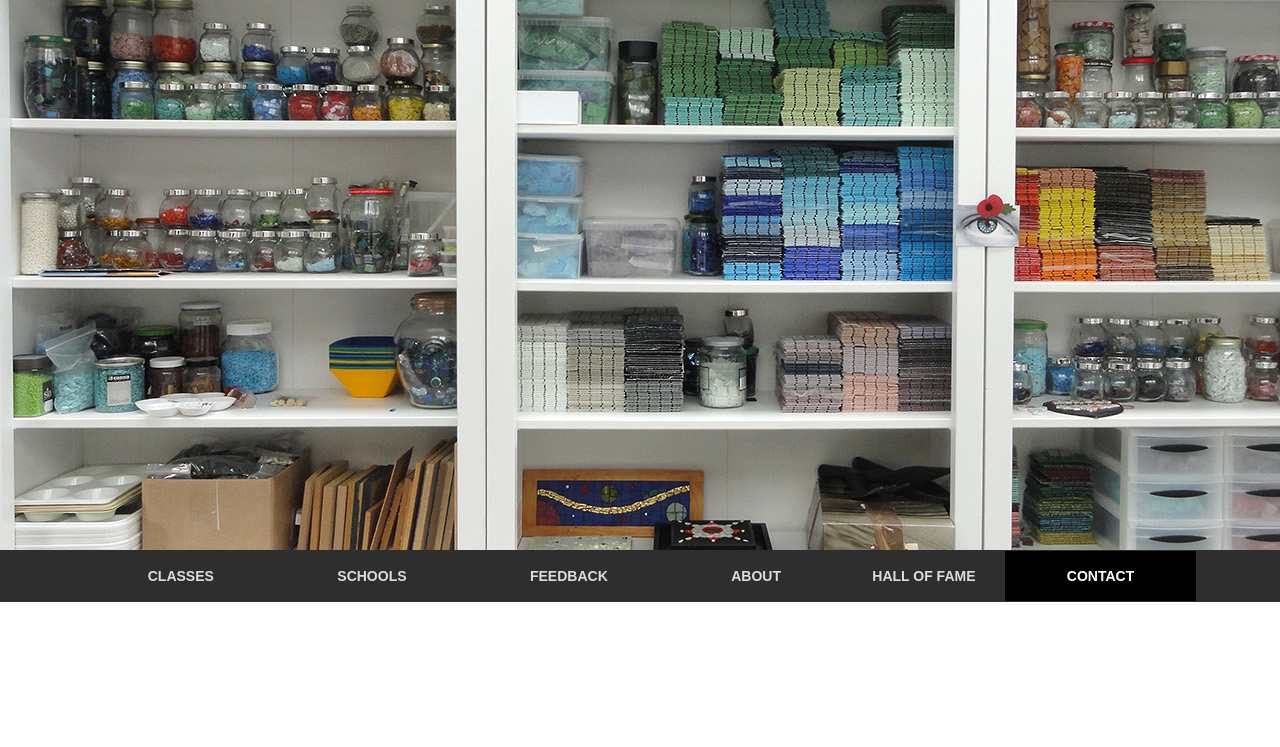
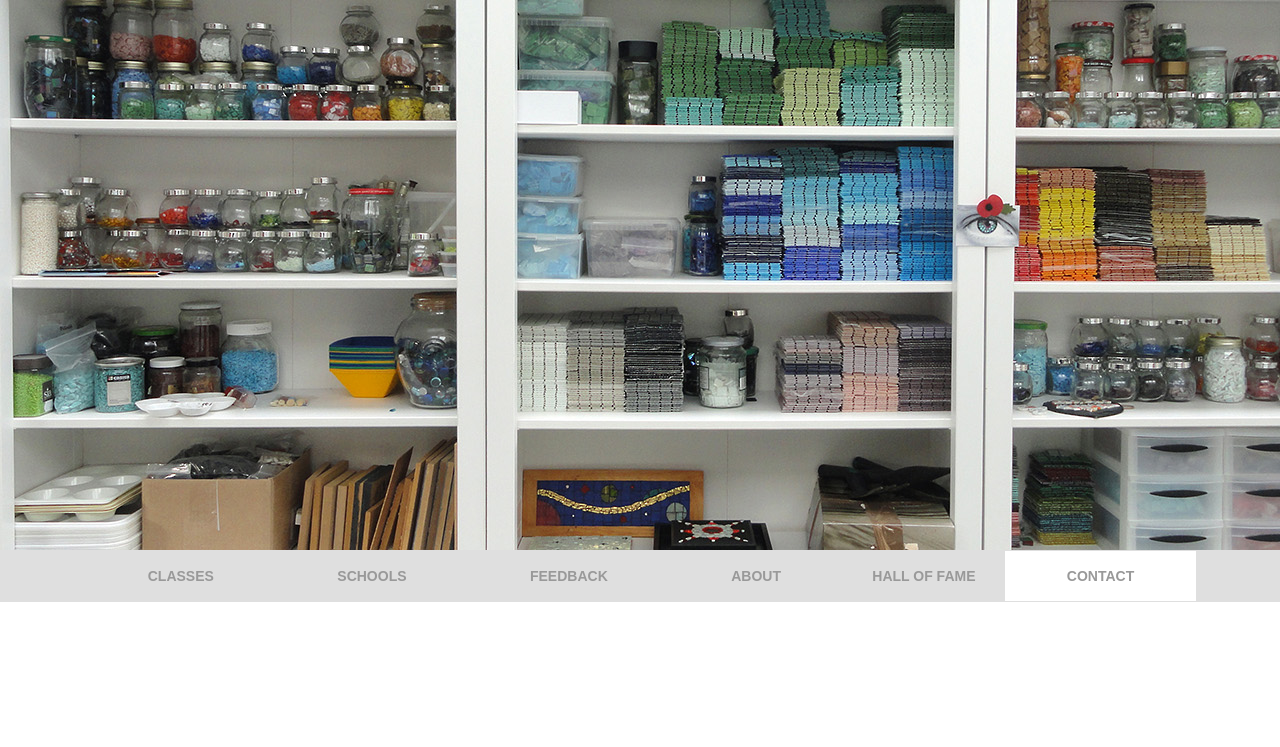
Before and after one commit to ArupSen/mosaic-worlds, a plain HTML site: page index.html in a window 1280 px wide. Shown: the top 747 px of the page. Drawn offline with nearby package versions, Linux system fonts and the light colour scheme; some packages are replaced by stand-ins of ours; files whose address does not match are found by name.

Commit message:
changed default navbar colour scheme to the one that was designed

```diff
--- a/css/styles.css
+++ b/css/styles.css
@@ -115,16 +115,21 @@ h1 {
 
 /* customize nav style */
 .navbar-custom {
-  background-color: #2e2e2e;
+  background-color: #DFDFDF;
   font-weight:700;
   text-transform:uppercase;
   border-width:0;
 }
 .navbar-custom  .navbar-nav>li>a {
-  color: #ddd;
+  color: #999;
 }
 .navbar-custom  .navbar-nav li>a:hover, .navbar-nav li .open, .navbar-custom .navbar-nav .active a  {
-  background-color: #000;
+  background-color: #fff;
+  color: #999;
+}
+.navbar-inverse .navbar-nav>.active>a, .navbar-inverse .navbar-nav>.active>a:hover, .navbar-inverse .navbar-nav>.active>a:focus {
+  color: #999;
+  background-color: #fff;
 }
 .navbar-custom .dropdown-menu{
   right:0;
```
